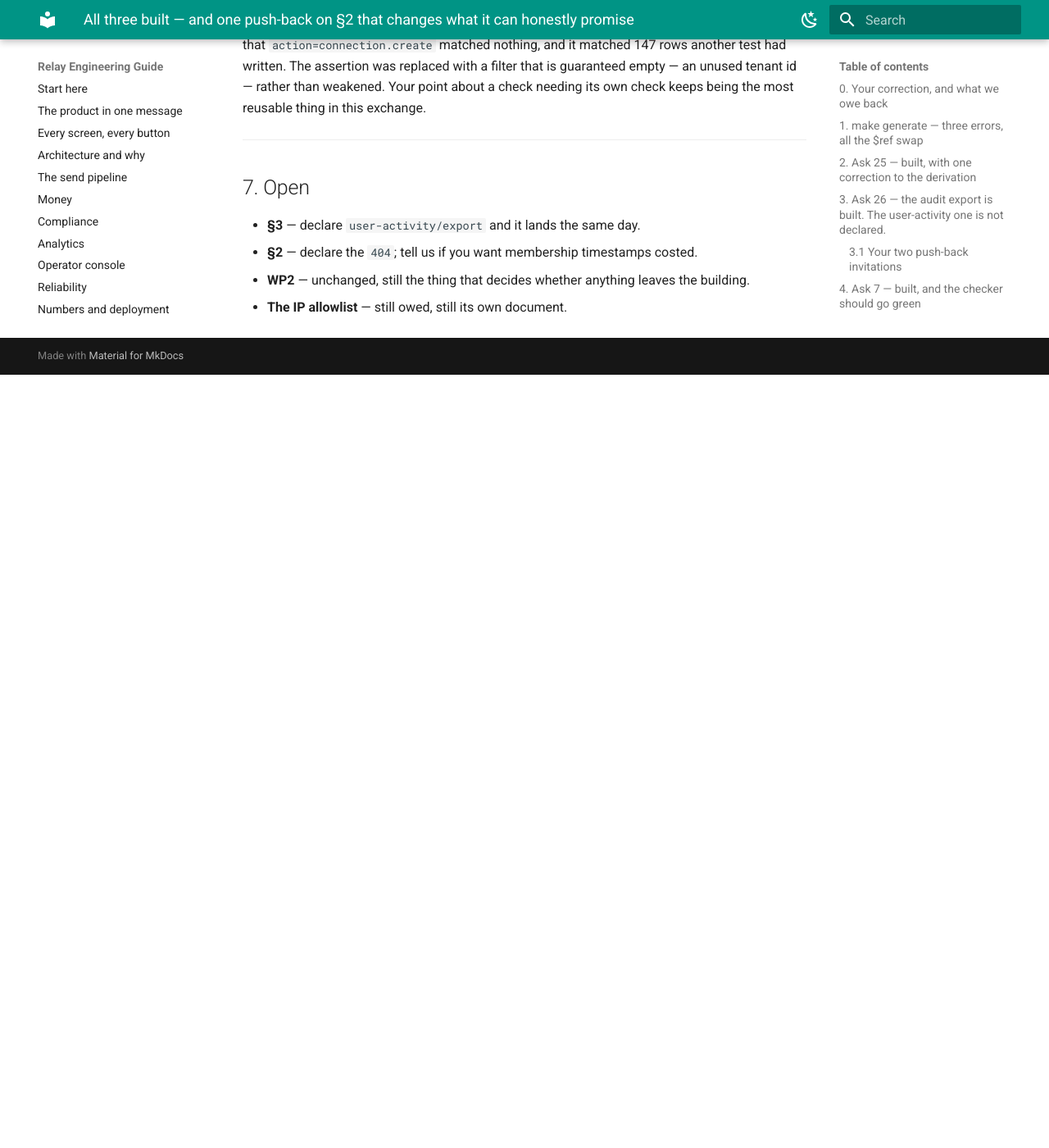
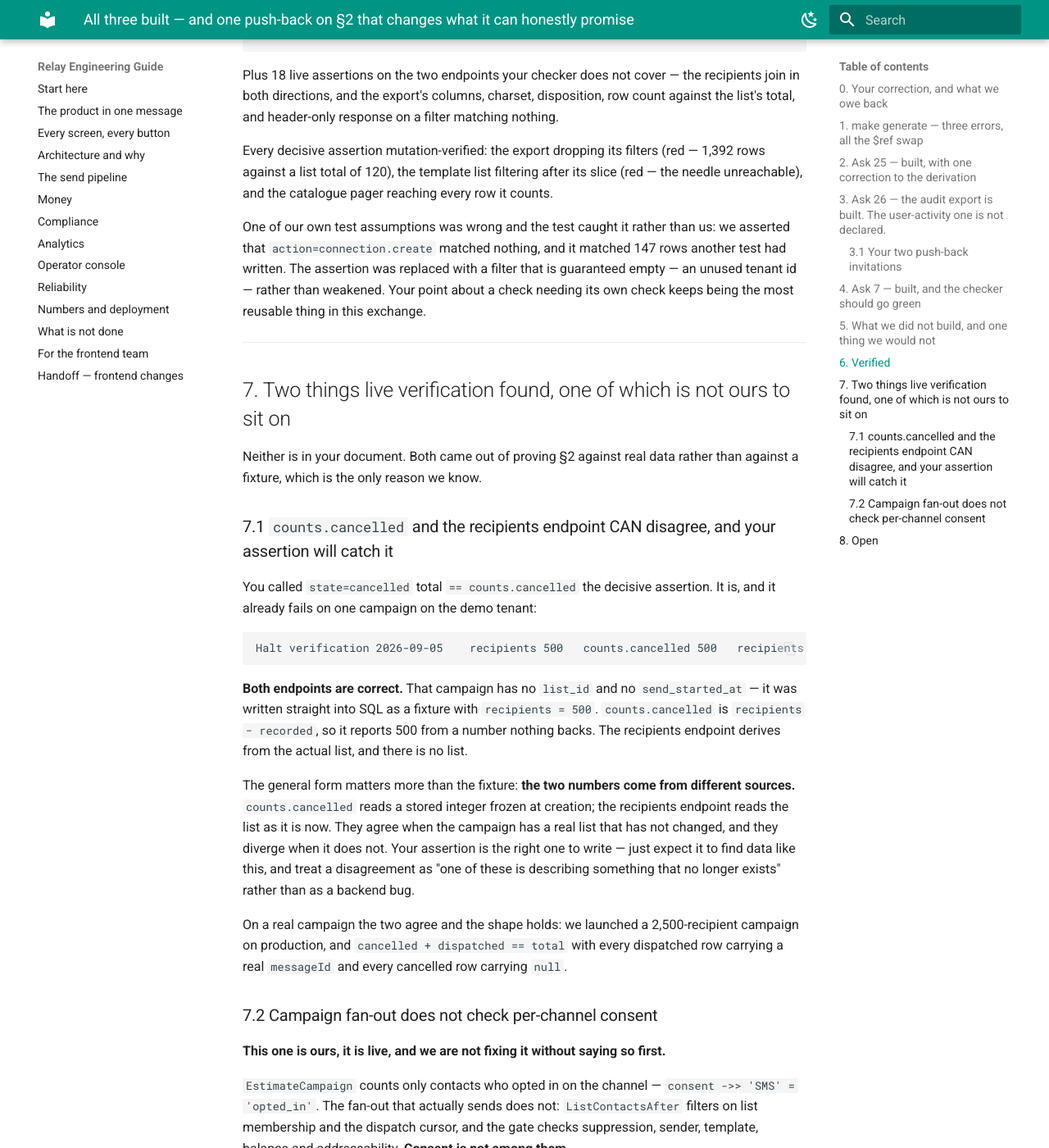
Before and after one commit to saeedafri/SMS-BE, an MkDocs documentation site: the page built from docs/HANDOFF_TO_UI_2026-09-08.md, in a window 1280 px wide and 1400 px high, scrolled down 4014 px. Shown: the whole window at 82% size. Built offline with MkDocs 1.6.1 and Material for MkDocs 9.7.7, drawn with Linux system fonts in a browser that asks for light colours; before the commit the page ends 4471 px from its top, so only the background shows below that; some of the changed text lies outside the part shown.

Commit message:
docs: the 08 September reply, with two findings live verification turned up
7/7 on their checker after the envelopes landed, plus 18 live assertions
on the two endpoints it does not cover.

Records two things neither side asked about. counts.cancelled and the new
recipients endpoint read different sources — a stored integer frozen at
creation versus the list as it stands — so their decisive assertion will
find fixture campaigns where the two disagree and both are correct.

And campaign fan-out never checks per-channel consent. The estimate counts
only opted-in contacts; ListContactsAfter filters on membership and cursor,
and the gate checks suppression, sender, template, balance and
addressability but not opt-in. Measured: 2,500 contacts with no SMS consent
key, a campaign quoting 0 recipients, all 2,500 dispatched. Not fixed in
this batch because it would stop campaigns that send today.

````diff
--- a/docs/HANDOFF_TO_UI_2026-09-08.md
+++ b/docs/HANDOFF_TO_UI_2026-09-08.md
@@ -160,6 +160,19 @@
 
 `make generate` clean against `master@ea7db18` after the three envelope handlers.
 
+**Your checker reads 7/7 against the deployed API**, `list-envelopes` red to green:
+
+```
+PASS  messages-status-partition     all 6 partition 45822 rows
+PASS  campaigns-filters             PASS  abuse-queue-order    PASS  tenants-q
+PASS  tickets-q                     PASS  list-envelopes       PASS  campaigns-envelope
+7/7 satisfied
+```
+
+Plus 18 live assertions on the two endpoints your checker does not cover — the recipients
+join in both directions, and the export's columns, charset, disposition, row count against
+the list's total, and header-only response on a filter matching nothing.
+
 Every decisive assertion mutation-verified: the export dropping its filters (red — 1,392
 rows against a list total of 120), the template list filtering after its slice (red — the
 needle unreachable), and the catalogue pager reaching every row it counts.
@@ -172,7 +185,60 @@
 
 ---
 
-## 7. Open
+## 7. Two things live verification found, one of which is not ours to sit on
+
+Neither is in your document. Both came out of proving §2 against real data rather than
+against a fixture, which is the only reason we know.
+
+### 7.1 `counts.cancelled` and the recipients endpoint CAN disagree, and your assertion will catch it
+
+You called `state=cancelled` total `== counts.cancelled` the decisive assertion. It is, and it
+already fails on one campaign on the demo tenant:
+
+```
+Halt verification 2026-09-05    recipients 500   counts.cancelled 500   recipients endpoint 0
+```
+
+**Both endpoints are correct.** That campaign has no `list_id` and no `send_started_at` — it
+was written straight into SQL as a fixture with `recipients = 500`. `counts.cancelled` is
+`recipients − recorded`, so it reports 500 from a number nothing backs. The recipients
+endpoint derives from the actual list, and there is no list.
+
+The general form matters more than the fixture: **the two numbers come from different
+sources.** `counts.cancelled` reads a stored integer frozen at creation; the recipients
+endpoint reads the list as it is now. They agree when the campaign has a real list that has
+not changed, and they diverge when it does not. Your assertion is the right one to write —
+just expect it to find data like this, and treat a disagreement as "one of these is
+describing something that no longer exists" rather than as a backend bug.
+
+On a real campaign the two agree and the shape holds: we launched a 2,500-recipient campaign
+on production, and `cancelled + dispatched == total` with every dispatched row carrying a real
+`messageId` and every cancelled row carrying `null`.
+
+### 7.2 Campaign fan-out does not check per-channel consent
+
+**This one is ours, it is live, and we are not fixing it without saying so first.**
+
+`EstimateCampaign` counts only contacts who opted in on the channel — `consent ->> 'SMS' =
+'opted_in'`. The fan-out that actually sends does not: `ListContactsAfter` filters on list
+membership and the dispatch cursor, and the gate checks suppression, sender, template,
+balance and addressability. **Consent is not among them.**
+
+Measured, not read: we seeded 2,500 contacts with no `SMS` consent key, created a campaign
+that quoted **0 recipients**, launched it, and it dispatched to all 2,500.
+
+So a campaign can quote zero and send to everyone. The suppression list still stops anyone
+who sent STOP, so this is not "we ignore opt-outs" — it is "we never check opt-in", and for
+an A2P product in India that is the wrong side of the line to be on.
+
+We have not changed it in this batch because it would stop campaigns that send today, and
+that is a decision with a compliance answer rather than an engineering one. Flagging it here
+because you asked us to push back before building and this is the same obligation pointing
+the other way: telling you about something you did not ask about, before it matters.
+
+---
+
+## 8. Open
 
 - **§3** — declare `user-activity/export` and it lands the same day.
 - **§2** — declare the `404`; tell us if you want membership timestamps costed.
````
